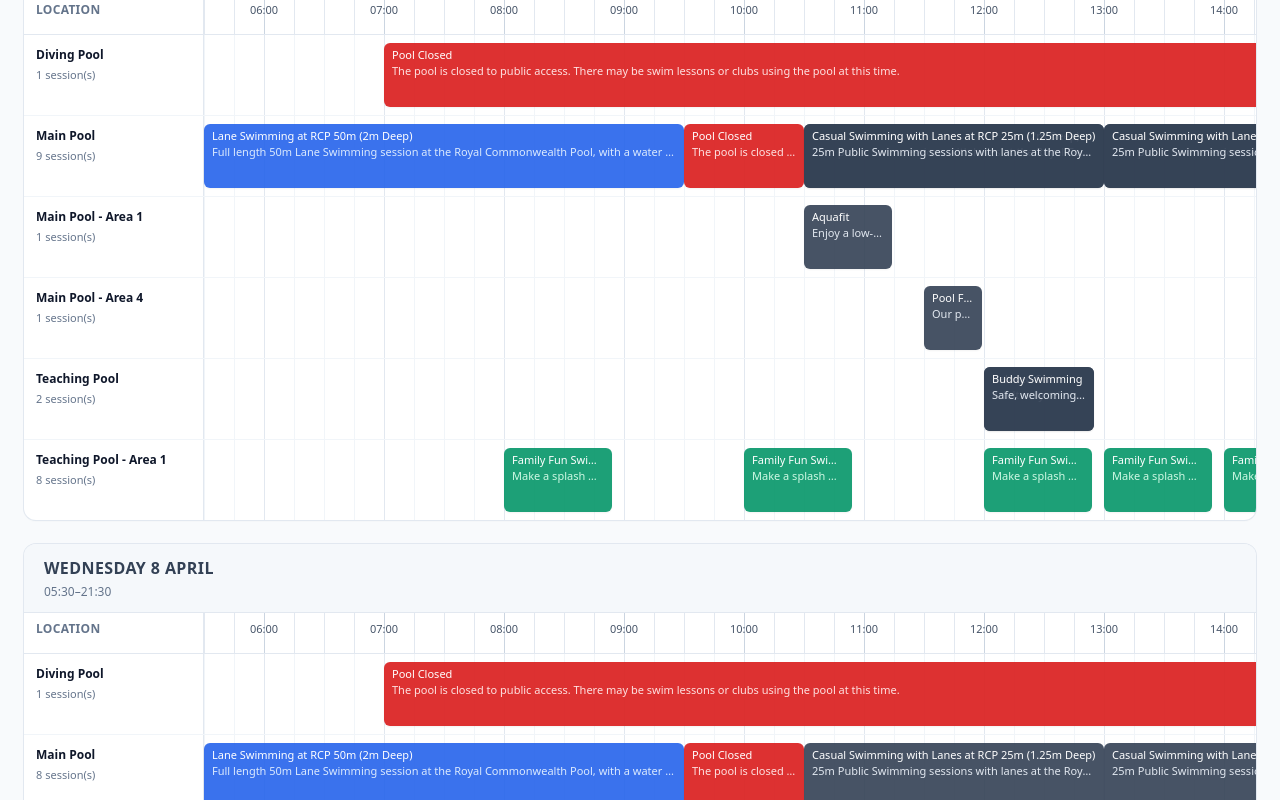
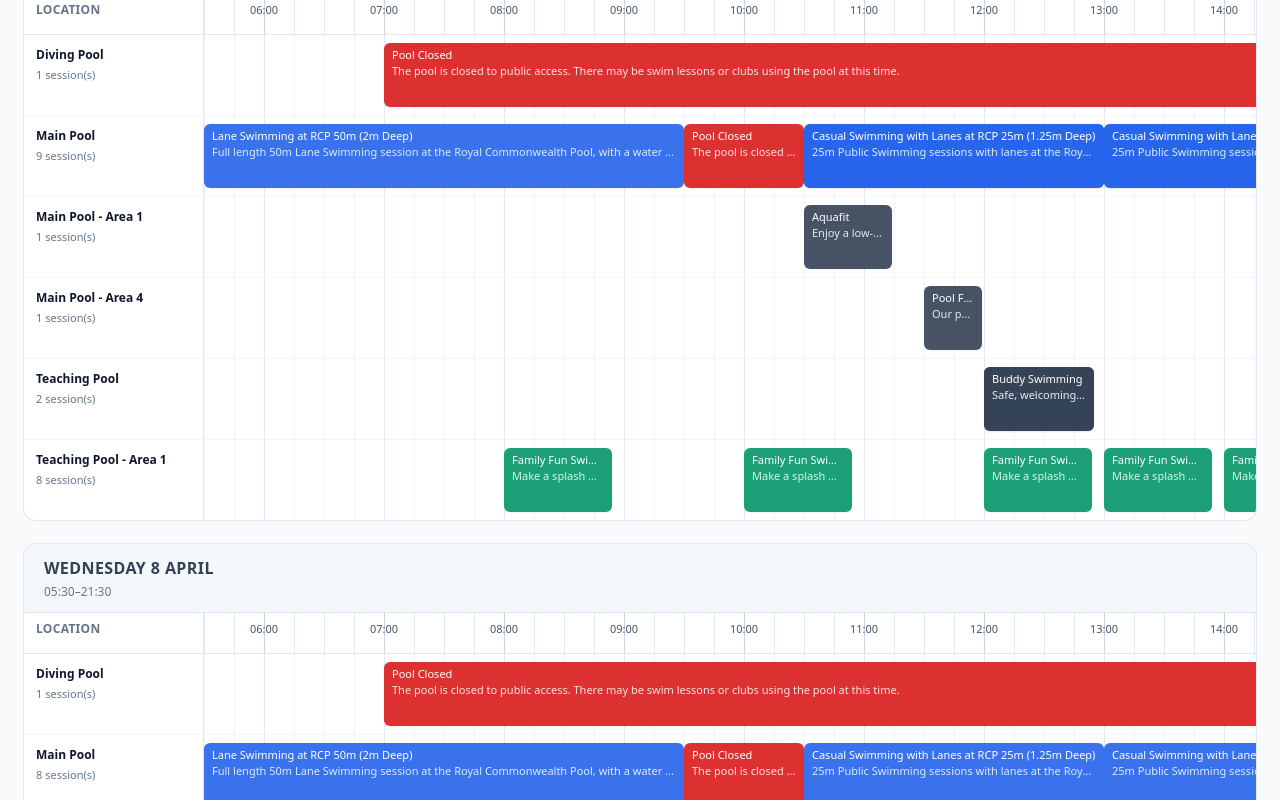
Before and after one commit to 4OH4-Ltd/ed.leisure.timetables, a React (Vite) app: page / in a window 1280 px wide. Shown: the part 840-1640 px from the top of the page. Built offline with nearby package versions, Linux system fonts and the light colour scheme.

Commit message:
fix(ui): classify casual swimming sessions as lane-blue

```diff
--- a/src/App.jsx
+++ b/src/App.jsx
@@ -42,7 +42,7 @@ function formatTimeRange(start, end) {
 function getSessionType(title = '') {
   const t = title.toLowerCase()
   if (t.includes('pool closed')) return 'closed'
-  if (t.includes('lane swimming')) return 'lane'
+  if (t.includes('lane swimming') || t.includes('casual swimming')) return 'lane'
   if (t.includes('family fun')) return 'family'
   if (t.includes('lesson') || t.includes('learn to swim')) return 'lesson'
   return 'other'
```
